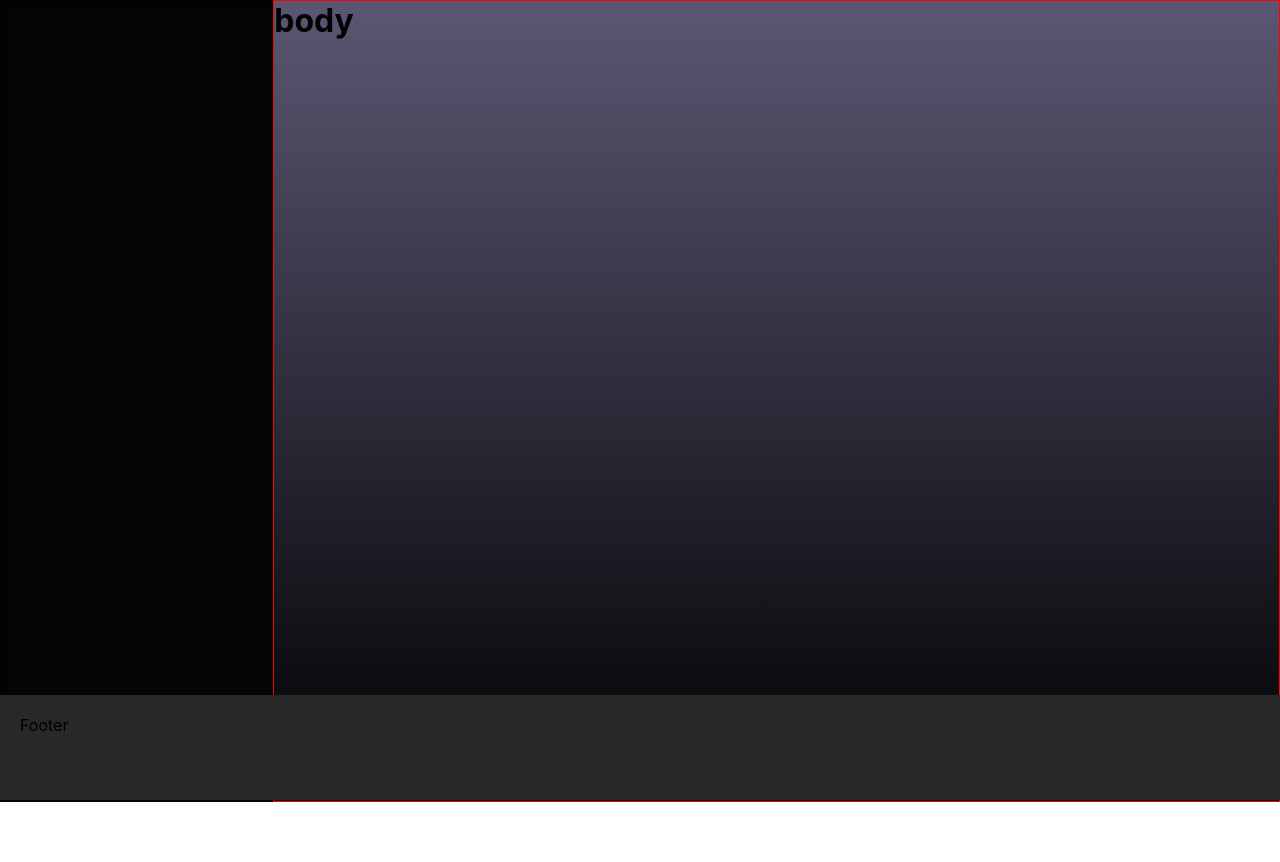
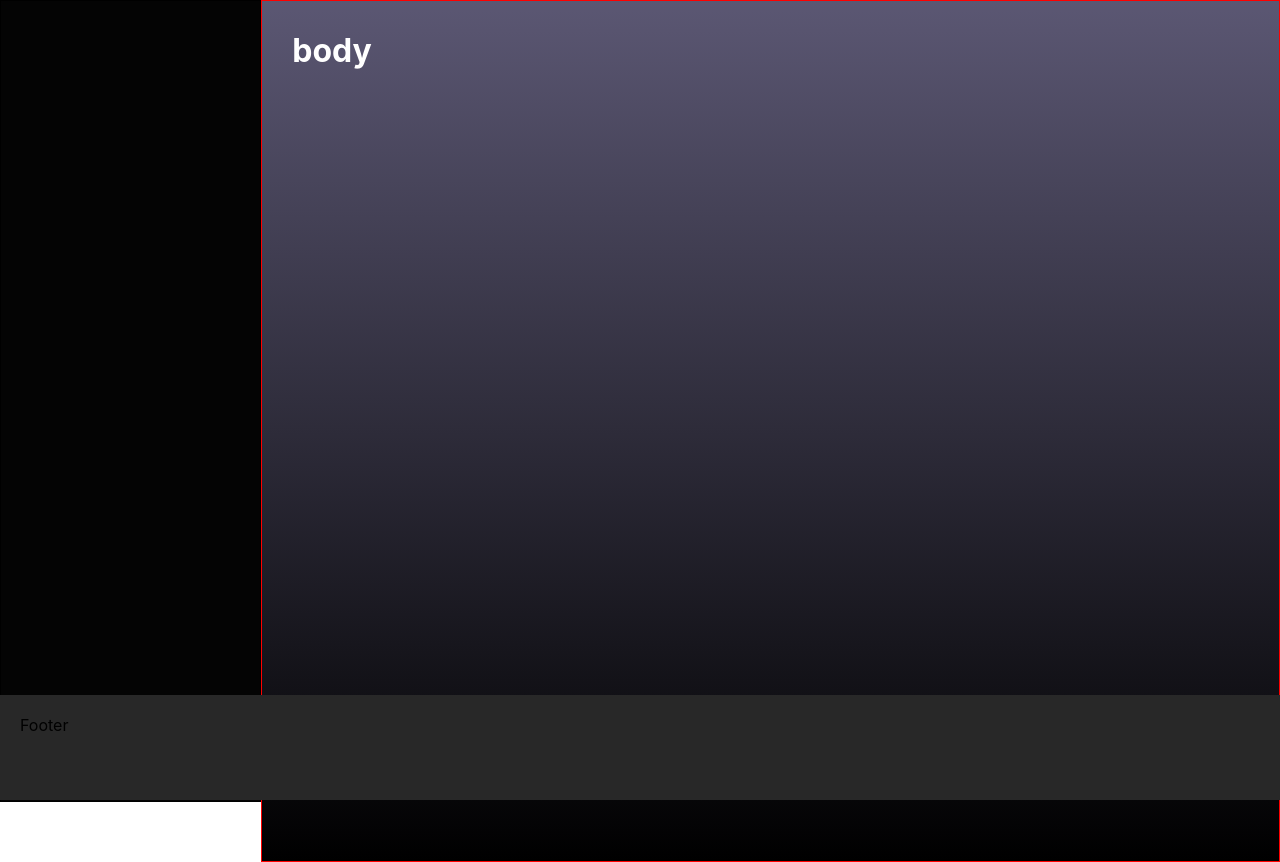
Before and after one commit to delta94/spotify-web, a React (Create React App) app: page / in a window 1280 px wide. Before the commit the page ends 802 px from the top, so only its background shows below. Built offline with nearby package versions, Linux system fonts and the light colour scheme; what spotify-web-api-js would draw is missing.

Commit message:
chore: update Body styles

```diff
--- a/src/components/Body/styles.css
+++ b/src/components/Body/styles.css
@@ -1,5 +1,8 @@
 .body {
+  padding: 30px;
   border: 1px solid red;
   flex: 0.8;
+  height: 100vh;
+  color: white;
   background: linear-gradient(rgb(91, 87, 115), rgba(0, 0, 0, 1));
 }
```
